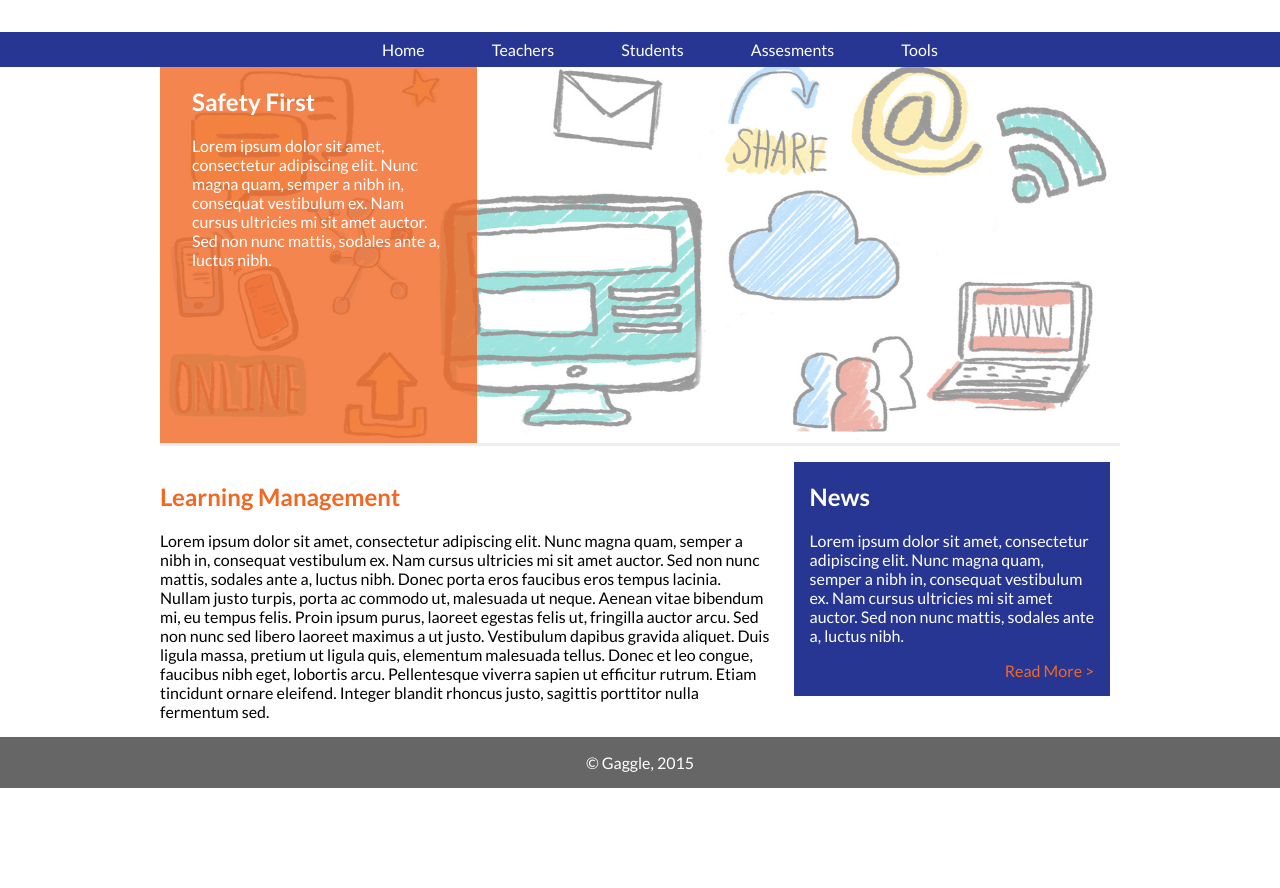
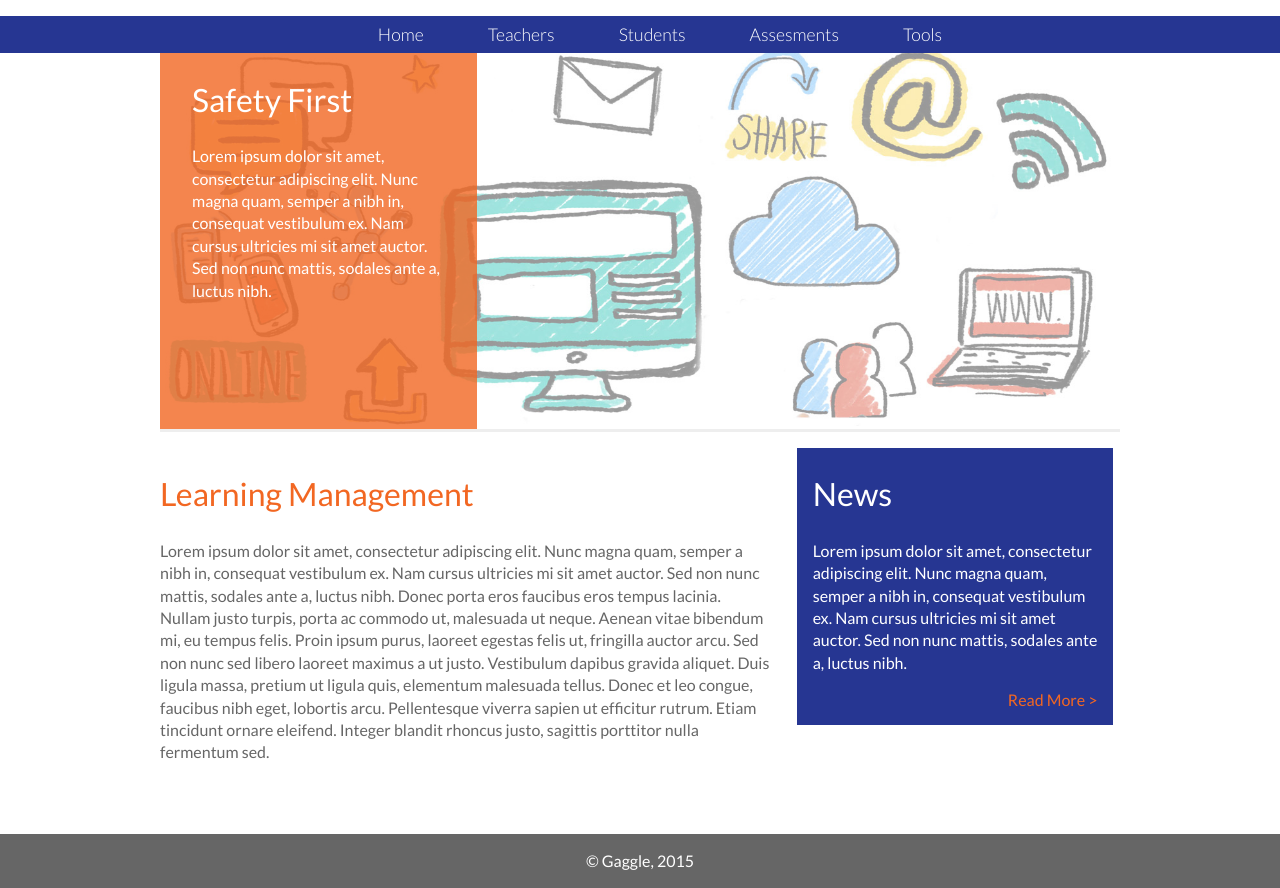
Before and after one commit to jbeadles/gagglecss, a plain HTML site: page index.html in a window 1280 px wide. Shown: the part 133-1021 px from the top of the page. Before the commit the page ends 921 px from the top, so only its background shows below. Drawn offline with nearby package versions, Linux system fonts and the light colour scheme.

Commit message:
Clean up duplicated css and add sticky footer js.

```diff
--- a/index.html
+++ b/index.html
@@ -78,6 +78,8 @@
         </div>
     </section>
 
+    <div class="push"></div>
+
     <section id="footer">
         <div class="container">
             <p>&copy; Gaggle, 2015</p>
--- a/js/script.js
+++ b/js/script.js
@@ -11,26 +11,39 @@
             }
         });
 
-        // Set class on body for window width <= 480px
-        var W = window.innerWidth || $(window).width(),
-            page = $(".page");
-
-        // Set on initial load
-        checkWidthAndAddMobileClass(W);
-
+        // Window resize events
         $(window).on("resize", function () {
-            W = $(window).width();
+            W = window.innerWidth || $(window).width();
             checkWidthAndAddMobileClass(W);
+            stickyFooter();
         });
 
-        function checkWidthAndAddMobileClass(width) {
-            if (width <= 480) {
-                page.addClass("mobile");
+        // Functions
+        function checkWidthAndAddMobileClass() {
+            var W = window.innerWidth || $(window).width(),
+                $page = $(".page");
+
+            if (W <= 480) {
+                $page.addClass("mobile");
             }
 
-            if (width > 480 && page.hasClass("mobile")) {
-                page.removeClass("mobile");
+            if (W > 480 && $page.hasClass("mobile")) {
+                $page.removeClass("mobile");
             }
         };
+
+        function stickyFooter() {
+            if ($(".page").hasClass("mobile")) { return false; }
+
+            var footerHeight = $("#footer").outerHeight(),
+                push = $(".push").height(footerHeight);
+
+            $(".page").css({ "marginBottom": "-" + footerHeight + "px" });
+        }
+
+        // Initalizations
+        checkWidthAndAddMobileClass();
+        stickyFooter();
+
   });
 })(jQuery);
--- a/stylesheets/style.css
+++ b/stylesheets/style.css
@@ -11,6 +11,15 @@ a {
     text-decoration: none;
 }
 
+p {
+    line-height: 1.4rem;
+}
+
+h2 {
+    font-size: 2rem;
+    font-weight: 400;
+}
+
 .container {
     margin: 0 auto;
     width: 960px;
@@ -18,6 +27,26 @@ a {
 
 .mobile .container {
     width: 100%;
+}
+
+.page {
+    height: auto !important;
+    height: 100%;
+    min-height: 100%;
+    position: relative;
+}
+
+html, body {
+    height: 100%;
+}
+
+.mobile  h2 {
+    margin: 1rem 0;
+}
+
+.mobile  p {
+    color: #666;
+    line-height: 1.4rem;
 }
 
 /*==================
@@ -28,20 +57,17 @@ a {
     text-align: center;
 }
 
+.mobile #branding img {
+    width: 100%;
+}
+
 #menu-toggle {
     display: none;
 }
 
-.mobile #menu-toggle {
-    color: #fff;
-    display: block;
-    font-size: 1.5rem;
-    font-weight: lighter;
-    text-align: center;
-}
-
 #navigation {
     background-color: #263692;
+    font-size: 0;
 }
 
 .mobile #navigation {
@@ -56,7 +82,7 @@ a {
     color: #fff;
     display: block;
     font-size: 1.5rem;
-    font-weight: lighter;
+    font-weight: 400;
     padding: 1rem 0;
 }
 
@@ -83,16 +109,14 @@ a {
 #main-menu li a {
     color: #fff;
     display: block;
+    font-size: 1.1rem;
+    font-weight: 300;
     padding: .5rem 2rem;
 }
 
 /*==================
     Main
 ==================*/
-#main {
-    margin-bottom: 3rem;
-}
-
 .mobile #main {
     margin-bottom: 1rem;
     padding: 0 1rem;
@@ -100,15 +124,12 @@ a {
 
 #banner {
     border-bottom: 3px solid #eee;
+    margin-bottom: 1rem;
     position: relative;
-    top: -16px;
 }
 
 .mobile #banner {
     border-bottom: none;
-}
-
-.mobile #banner {
     top: 0;
 }
 
@@ -134,8 +155,6 @@ a {
 
 .mobile .banner-content h2, .mobile #content h2 {
     color: #F26722;
-    font-size: 2rem;
-    font-weight: 400;
 }
 
 .banner-content h2, .banner-content p {
@@ -147,12 +166,12 @@ a {
 }
 
 #content {
-    float: left;
+    display: inline-block;
+    vertical-align: top;
     width: 66%;
 }
 
 .mobile #content {
-    float: none;
     padding: 0 1rem;
     width: 100%;
 }
@@ -162,17 +181,18 @@ a {
 }
 
 #content p {
+    color: #666;
     padding-right: 1.5rem;
 }
 
 #sidebar {
     background-color: #263692;
-    float: left;
+    display: inline-block;
+    vertical-align: top;
     width: 33%;
 }
 
 .mobile #sidebar {
-    float: none;
     width: 100%;
 }
 
@@ -196,18 +216,7 @@ a {
 }
 
 .mobile #news h2 {
-    font-size: 2rem;
-    font-weight: 400;
     padding-top: .5rem;
-}
-
-.mobile  h2 {
-    margin: 1rem 0;
-}
-
-.mobile  p {
-    color: #666;
-    line-height: 1.4rem;
 }
 
 /*==================
@@ -216,9 +225,9 @@ a {
 #footer {
     background-color: #666;
     color: #fff;
-    clear: both;
     padding: 1rem 0;
     text-align: center;
+    width: 100%;
 }
 
 .mobile #footer p {
@@ -228,7 +237,3 @@ a {
 #footer p {
     margin: 0;
 }
-
-/*==================
-    Mobile Styles
-==================*/
```
Also changed, not shown: js/script.min.js (added), stylesheets/style.min.css (added), 1 other file.
